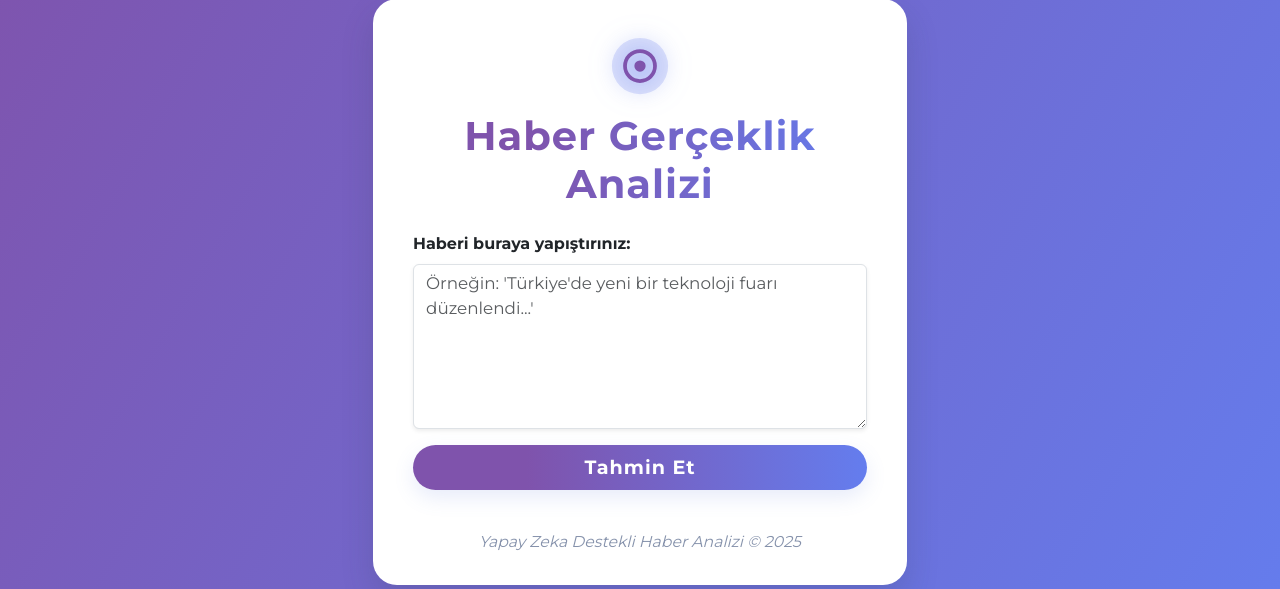
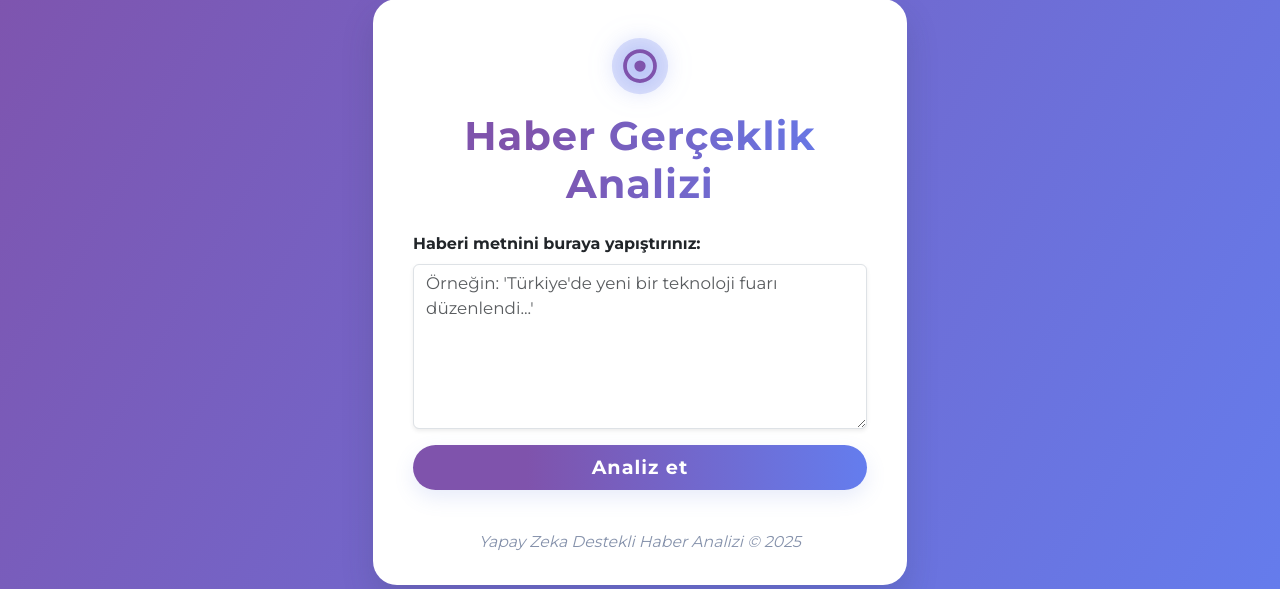
Before and after one commit to humeyragok/Fake_true_news, a FastAPI app: page / in a window 1280 px wide. Shown: the part 123-712 px from the top of the page. Run offline with FastAPI, Linux system fonts and the light colour scheme; parts of the project's set-up code (start-up, migrations or seed data) failed here and were passed over.

Commit message:
proje tasarımında değişiklik yapıldı

```diff
--- a/templates/index.html
+++ b/templates/index.html
@@ -119,12 +119,12 @@
             <h1 class="mb-4 text-center title-gradient">Haber Gerçeklik Analizi</h1>
             <form method="post">
               <div class="mb-3">
-                <label for="haber" class="form-label" style="font-weight:600;">Haberi buraya yapıştırınız:</label>
+                <label for="haber" class="form-label" style="font-weight:600;">Haberi metnini buraya yapıştırınız:</label>
                 <textarea class="form-control shadow-sm" id="haber" name="haber" rows="6" placeholder="Örneğin: 'Türkiye'de yeni bir teknoloji fuarı düzenlendi...'"></textarea>
               </div>
               <div class="d-grid gap-2">
                 <button type="submit" class="btn btn-analyze btn-lg">
-                  <span style="font-weight:600;letter-spacing:1px;">Tahmin Et</span>
+                  <span style="font-weight:600;letter-spacing:1px;">Analiz et</span>
                 </button>
               </div>
             </form>
```
